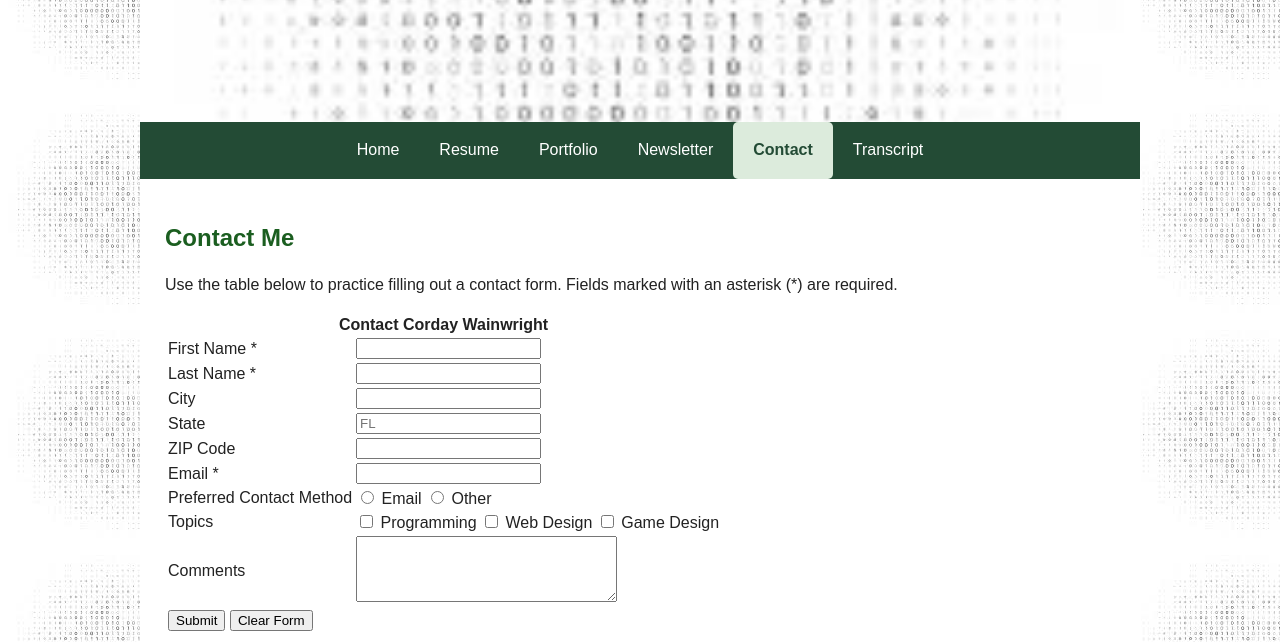
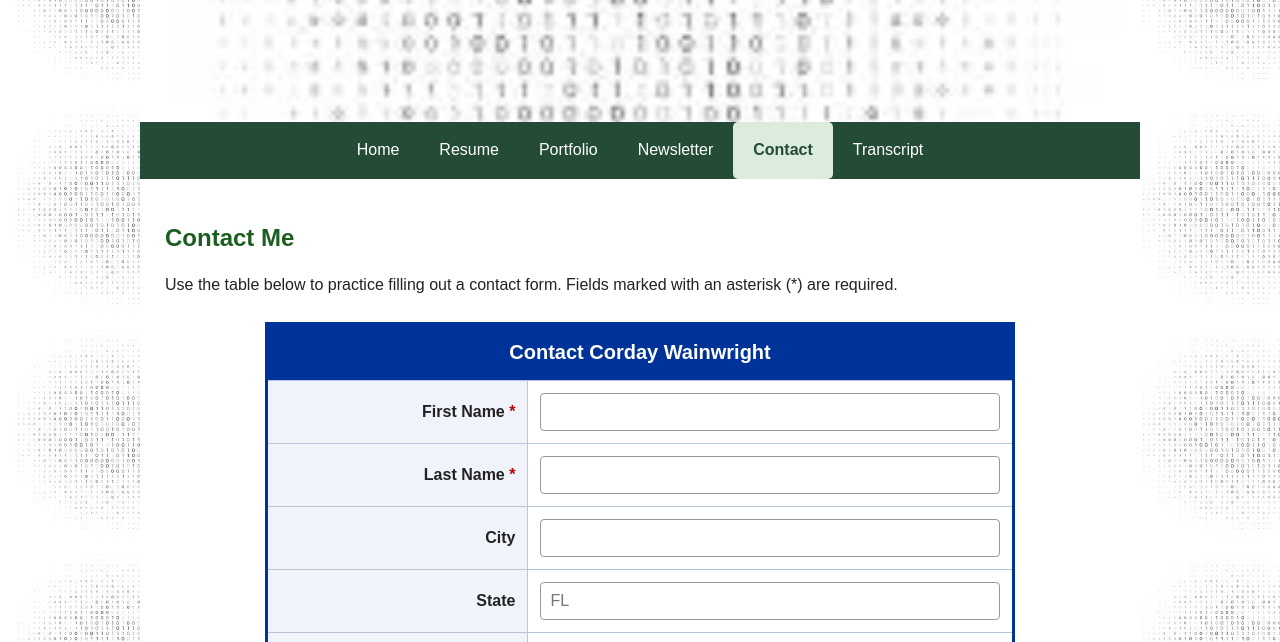
Before and after one commit to CordayW/CordayW.github.io, a plain HTML site: page contact.html in a window 1280 px wide. Shown: the part 128-770 px from the top of the page. Drawn offline with Linux system fonts and the light colour scheme.

Commit message:
Update Corday.css

```diff
--- a/Corday.css
+++ b/Corday.css
@@ -450,3 +450,85 @@ nav a.selected {
         display: inline-block;
     }
 }
+
+/* Contact page table */
+.contact-table {
+    width: 100%;
+    max-width: 750px;
+    margin: 25px auto;
+    border: 3px solid #003399;
+    border-collapse: collapse;
+    background-color: #ffffff;
+    color: #222222;
+}
+
+.contact-table th {
+    padding: 16px;
+    text-align: center;
+    background-color: #003399;
+    color: #ffffff;
+    font-size: 1.25rem;
+}
+
+.contact-table td {
+    padding: 12px;
+    border: 1px solid #b8c5d9;
+}
+
+.contact-table td:first-child {
+    width: 35%;
+    text-align: right;
+    font-weight: bold;
+    background-color: #f0f4fa;
+}
+
+.contact-table input[type="text"],
+.contact-table input[type="email"],
+.contact-table textarea {
+    box-sizing: border-box;
+    width: 100%;
+    max-width: 100%;
+    padding: 9px;
+    border: 1px solid #999999;
+    border-radius: 4px;
+    font: inherit;
+}
+
+.contact-table input[type="radio"],
+.contact-table input[type="checkbox"] {
+    margin: 5px;
+}
+
+.required {
+    color: #c00000;
+    font-weight: bold;
+}
+
+.contact-table .form-buttons {
+    text-align: center;
+    background-color: #f0f4fa;
+}
+
+.form-buttons button {
+    margin: 5px;
+    padding: 10px 18px;
+    border: none;
+    border-radius: 4px;
+    background-color: #003399;
+    color: #ffffff;
+    cursor: pointer;
+}
+
+.form-buttons button: hover {
+    background-color: #002266;
+}
+
+@media (max-width: 600px) {
+    .contact-table td {
+        padding: 8px;
+    }
+
+    .contact-table td:first-child {
+        width: 40%;
+    }
+}
```
